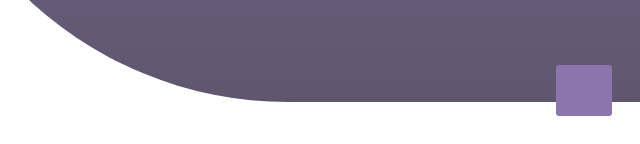
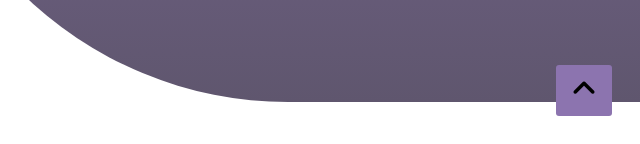
Before and after one commit to omkartalkar/momomia, a plain HTML site: page momomia website/index.html in a window 1280 px wide. Shown: the part 656-800 px from the top of the page, 640-1280 px from the left. Drawn offline with nearby package versions, Linux system fonts and the light colour scheme; a web font is replaced by a local one.

Commit message:
Update index.html

```diff
--- a/momomia website/index.html
+++ b/momomia website/index.html
@@ -394,5 +394,6 @@
       <script src="js/jquery.mCustomScrollbar.concat.min.js"></script>
       <script src="js/custom.js"></script>
       <script src="https:cdnjs.cloudflare.com/ajax/libs/fancybox/2.1.5/jquery.fancybox.min.js"></script>
+<script src="https://kit.fontawesome.com/ab793a4469.js" crossorigin="anonymous"></script>
    </body>
 </html>
```
